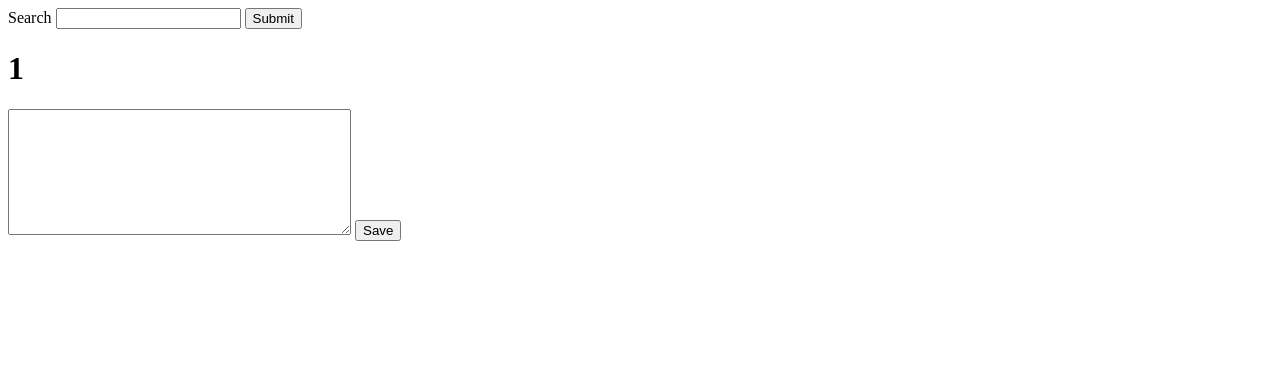
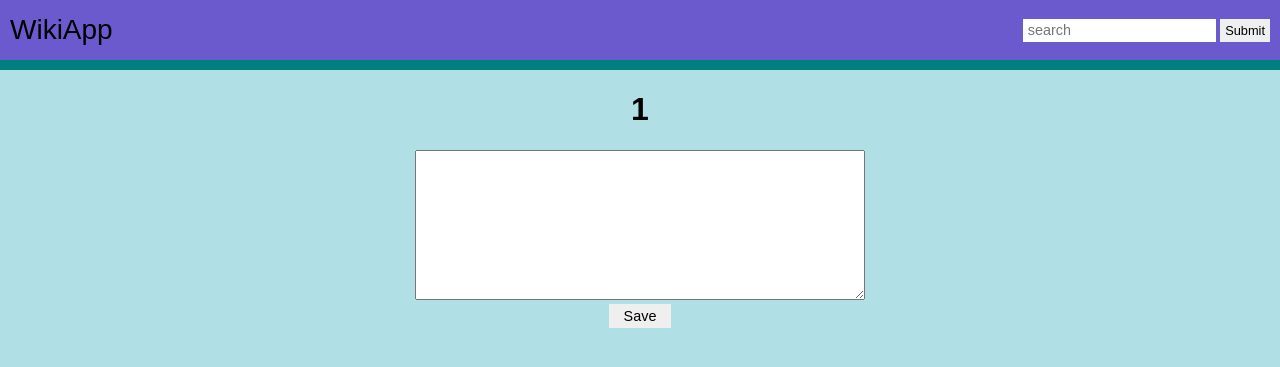
Before and after one commit to Pumala/python_wiki_app_redo, a Flask app: page /1/edit in a window 1280 px wide. Shown: the top 367 px of the page. Run offline with Flask 2, Linux system fonts and the light colour scheme; data that the repository does not hold is empty.

Commit message:
update basic styling

```diff
--- /dev/null
+++ b/static/main.css
@@ -0,0 +1,118 @@
+body {
+  background-color: powderblue;
+  font-family: sans-serif;
+}
+p, body {
+  margin: 0;
+}
+input, textarea {
+  box-sizing: border-box;
+}
+input:focus {
+  outline: none;
+}
+input, button {
+  border: none;
+}
+button {
+  cursor: pointer;
+  transition: .3s;
+}
+/**********************************
+            CLEAR FIX
+**********************************/
+.clear:before, .clear:after {
+  content: "";
+  display: table;
+}
+.clear:after {
+  clear: both;
+}
+/**********************************
+              HEADER
+**********************************/
+header {
+  background-color: slateblue;
+  line-height: 40px;
+}
+header div {
+  padding: 10px 0 10px 10px;
+}
+header div p {
+  font-size: 1.75em;
+}
+header form {
+  text-align: center;
+  background-color: teal;
+}
+header form input{
+  height: 23px;
+  font-size: .9em;
+  padding-left: 5px;
+}
+header form button {
+  font-size: .8em;
+  padding: 4px 5px;
+}
+button:hover {
+  background-color: #000;
+  color: #fff;
+  transition: 0.3s;
+}
+/**********************************
+                EDIT
+**********************************/
+.edit {
+  max-width: 450px;
+  margin: auto;
+}
+.edit textarea {
+  font-size: 1em;
+  width: 100%;
+  height: 150px;
+}
+.edit button {
+  display: block;
+  font-size: .9em;
+  padding: 4px 15px;
+  margin: auto;
+}
+/**********************************
+                BODY
+**********************************/
+.container {
+  padding: 0 10px;
+  text-align: center;
+}
+.links-div, .content-div {
+  padding: 1.5em 0;
+}
+.links-div a:nth-of-type(2) {
+  padding-left: 15px;
+}
+.page_hist_list > li {
+  margin: 10px 0;
+}
+
+/**********************************
+            MEDIA QUERIES
+**********************************/
+@media screen and (min-width: 450px) {
+  header {
+    padding: 0 10px;
+    height: 60px;
+    line-height: 60px;
+  }
+  header div {
+    display: inline-block;
+    padding: 0;
+  }
+  header form {
+    background-color: slateblue;
+    float: right;
+  }
+  .teal-row {
+    height: 10px;
+    background-color: teal;
+  }
+}
--- a/templates/edit_page.html
+++ b/templates/edit_page.html
@@ -2,8 +2,8 @@
 
 {% block body %}
 <h1>{{page_name}}</h1>
-<form action="/{{page_name}}/save" method="post">
-  <textarea name="content" rows="8" cols="40">{{content}}</textarea>
+<form class="edit" action="/{{page_name}}/save" method="post">
+  <textarea name="content">{{content}}</textarea>
   <button type="submit" name="save">Save</button>
 </form>
 
--- a/templates/homepage.html
+++ b/templates/homepage.html
@@ -3,15 +3,27 @@
   <head>
     <meta charset="utf-8">
     <title>Wiki</title>
+    <link rel="stylesheet" href="/static/main.css">
   </head>
   <body>
+    <header class="clear">
+      <div>
+        <p>
+          WikiApp
+        </p>
+      </div>
       <form action="/search" method="post">
-      <label for="search">Search</label>
-      <input type="text" name="search">
+        <input type="text" name="search" placeholder="search">
         <button type="submit">Submit</button>
       </form>
+    </header>
+    <div class="teal-row">
+
+    </div>
+    <div class="container">
       {% block body %}
         <h1>What would you like to search for?</h1>
       {% endblock %}
+    </div>
   </body>
 </html>
--- a/templates/page_history.html
+++ b/templates/page_history.html
@@ -1,7 +1,8 @@
 {% extends "homepage.html" %}
 
 {% block body %}
-<ul>
+<h1>Page History</h1>
+<ul class="page_hist_list">
 {% for hist in page_histories %}
     <li><a href="/{{page_name}}/history/record?id={{hist.id}}">{{hist.timestamp}}</a></li>
 {% endfor %}
```
Also changed, not shown: templates/page_record.html (+11 -7 lines), templates/pageholder.html (+8 -6 lines), 1 other file. Lines whose indentation alone changed are shown as unchanged.
